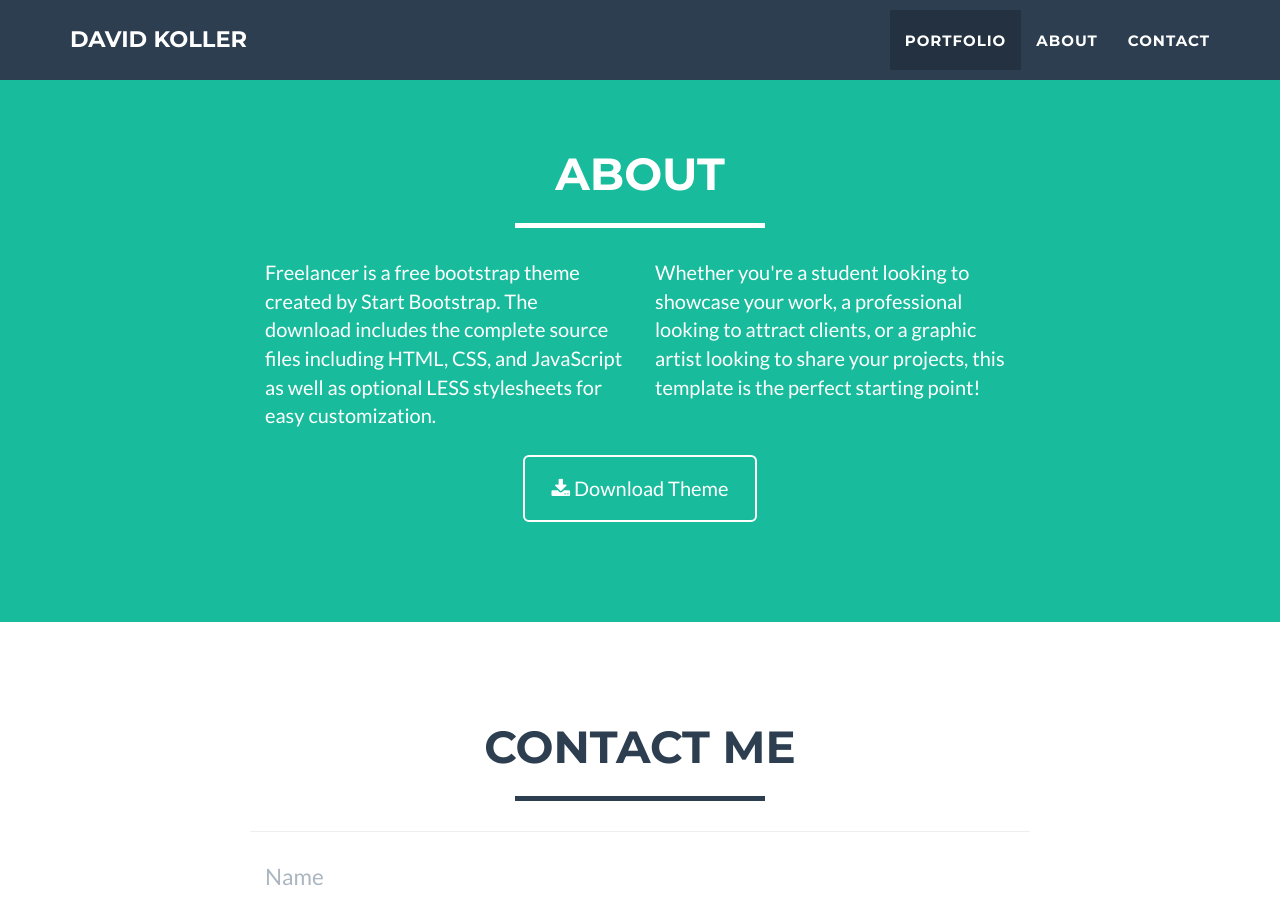
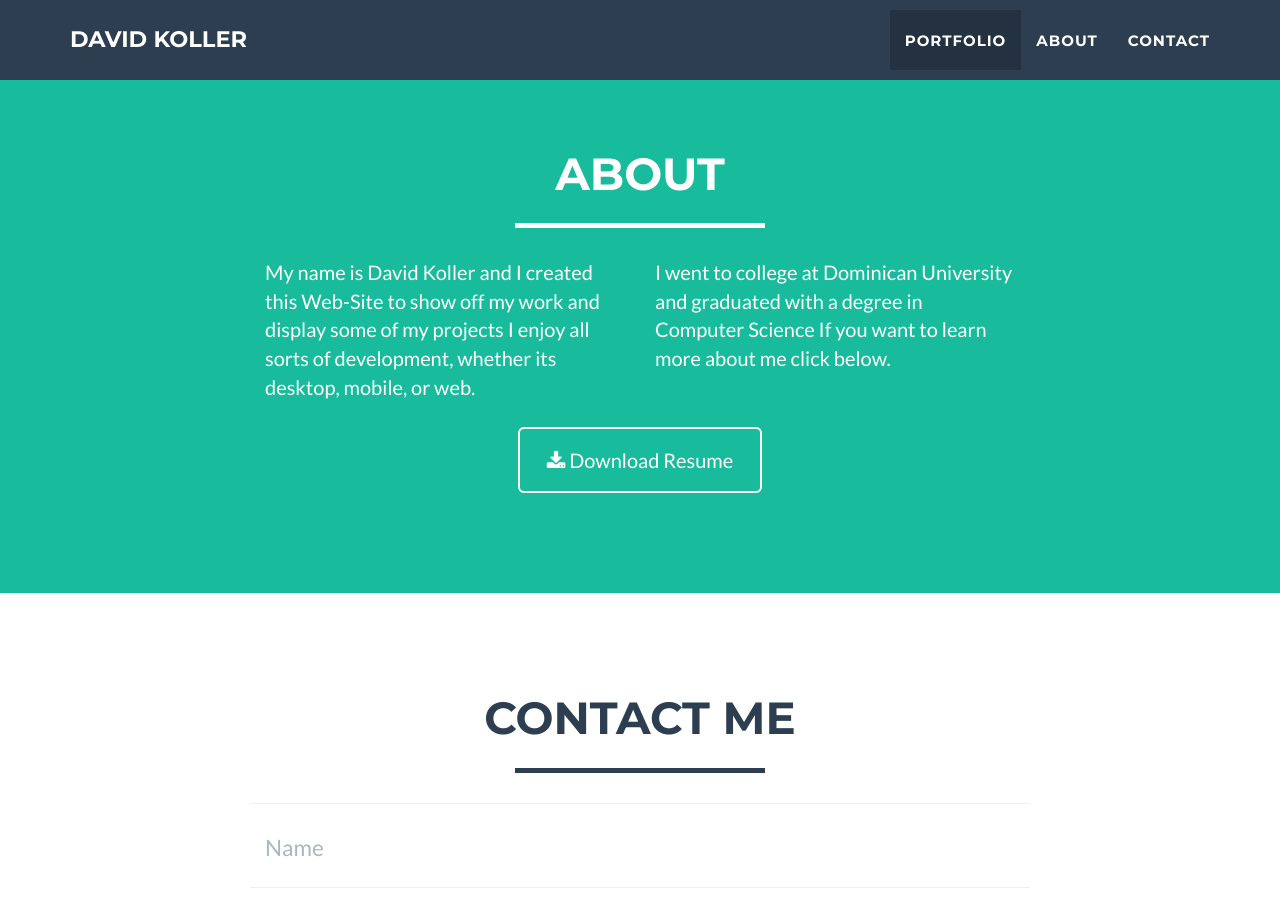
Before and after one commit to kolldavi/kolldavi.github.io, a Jekyll site: the page built from index.html, in a window 1280 px wide and 900 px high, scrolled down 1616 px. Built offline with Jekyll 4.4.1, drawn with Linux system fonts in a browser that asks for light colours.

Commit message:
updated about page

```diff
--- a/_includes/about.html
+++ b/_includes/about.html
@@ -9,14 +9,20 @@
             </div>
             <div class="row">
                 <div class="col-lg-4 col-lg-offset-2">
-                    <p>Freelancer is a free bootstrap theme created by Start Bootstrap. The download includes the complete source files including HTML, CSS, and JavaScript as well as optional LESS stylesheets for easy customization.</p>
+                  <p>My name is David Koller and I created this Web-Site to show off my work and display some of my projects
+                     I enjoy all sorts of development, whether its desktop, mobile, or web.
+                  </p>
                 </div>
                 <div class="col-lg-4">
-                    <p>Whether you're a student looking to showcase your work, a professional looking to attract clients, or a graphic artist looking to share your projects, this template is the perfect starting point! </p>
+                  <p>
+                    I went to college at Dominican University and graduated with a degree in Computer Science
+                    If you want to learn more about me click below.
+                  </p>
+
                 </div>
                 <div class="col-lg-8 col-lg-offset-2 text-center">
-                    <a href="#" class="btn btn-lg btn-outline">
-                        <i class="fa fa-download"></i> Download Theme
+                    <a href="img/davidKollerResume.pdf" class="btn btn-lg btn-outline">
+                        <i class="fa fa-download"></i> Download Resume
                     </a>
                 </div>
             </div>
```
Also changed, not shown: img/devMatch.png (added), 1 other file.
